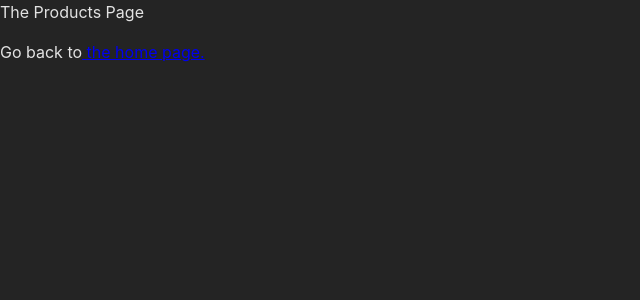
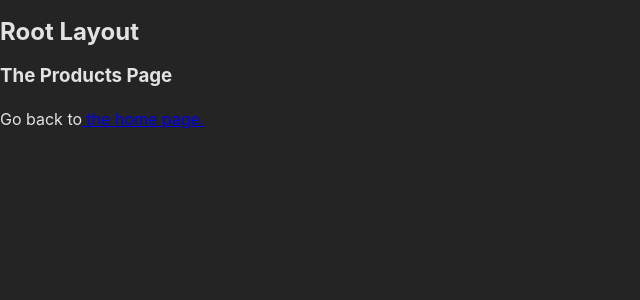
Before and after one commit to HardeepSingh6857/spa, a React (Create React App) app: page /products in a window 1280 px wide. Shown: the top 300 px of the page, without its empty margins (0-640 px from the left). Built offline with nearby package versions, Linux system fonts and the light colour scheme.

Commit message:
Layouts & Nested Routes added

```diff
--- a/src/pages/Home.jsx
+++ b/src/pages/Home.jsx
@@ -4,7 +4,7 @@ import { Link } from 'react-router-dom'
 const Home = () => {
     return (
         <>
-            <div>My Home Page</div>
+            <h3>My Home Page</h3>
             <p>Go to
                 <Link to='/products'> the list of products</Link>
             </p>
--- a/src/pages/Products.jsx
+++ b/src/pages/Products.jsx
@@ -4,7 +4,7 @@ import { Link } from 'react-router-dom'
 const Products = () => {
     return (
         <>
-            <div>The Products Page</div>
+            <h3>The Products Page</h3>
             <p>Go back to
                 <Link to='/'> the home page.</Link>
             </p>
--- /dev/null
+++ b/src/pages/Root.jsx
@@ -0,0 +1,13 @@
+import React from 'react'
+import { Outlet } from 'react-router-dom'
+
+const Root = () => {
+    return (
+        <>
+            <h2>Root Layout</h2>
+            <Outlet />
+        </>
+    )
+}
+
+export default Root
```
Also changed, not shown: src/App.js (+10 -3 lines), src/components/MainNavigation.jsx (added, +21 -0 lines).
